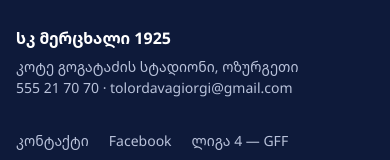
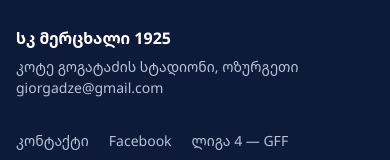
Before and after one commit to GiorgiGiorgadze23/mertskhali-website, a Next.js app: page /squad in a window 390 px wide. Shown: the part 6218-6378 px from the top of the page. Built offline with nearby package versions, Linux system fonts and the light colour scheme; no server answers; the database is empty.

Commit message:
Contact: remove phone number, email is now giorgadze@gmail.com (site + app)
Co-Authored-By: Claude Opus 5.5 <noreply@anthropic.com>
Claude-Session: https://claude.ai/code/session_015fLrvXcDpGm8dfszU14tH3

```diff
--- a/components/SiteFooter.tsx
+++ b/components/SiteFooter.tsx
@@ -11,7 +11,7 @@ export default function SiteFooter({ lang }: { lang: Lang }) {
           <strong>{d.clubFull}</strong>
           <div>{d.address}</div>
           <div>
-            {CONTACT.phone} · {CONTACT.email}
+            <a href={`mailto:${CONTACT.email}`}>{CONTACT.email}</a>
           </div>
         </div>
         <nav aria-label={d.footerMenu}>
--- a/components/pages/OtherPages.tsx
+++ b/components/pages/OtherPages.tsx
@@ -199,7 +199,6 @@ export function ContactPage({ lang }: { lang: Lang }) {
         <div className="main" style={{ display: "flex", flexDirection: "column", gap: 20 }}>
           <h1 className="h1">{d.contactTitle}</h1>
           <div><div className="muted" style={label}>{d.addressLabel}</div><div style={{ fontSize: 17 }}>{d.address}</div></div>
-          <div><div className="muted" style={label}>{d.phoneLabel}</div><a href={`tel:+995${CONTACT.phone.replace(/\s/g, "")}`} style={{ fontSize: 17 }}>{CONTACT.phone}</a></div>
           <div><div className="muted" style={label}>{d.emailLabel}</div><a href={`mailto:${CONTACT.email}`} style={{ fontSize: 17 }}>{CONTACT.email}</a></div>
           <div><div className="muted" style={label}>{d.socialLabel}</div><a href={CONTACT.facebook} target="_blank" rel="noopener" style={{ fontSize: 17, fontWeight: 700 }}>Facebook — {d.clubFull}</a></div>
           <iframe
--- a/lib/club.ts
+++ b/lib/club.ts
@@ -1,8 +1,7 @@
 // Club details shown across the site. Edit here and redeploy.
 export const CONTACT = {
   address: "კოტე გოგატაძის სტადიონი, ოზურგეთი",
-  phone: "555 21 70 70",
-  email: "tolordavagiorgi@gmail.com",
+  email: "giorgadze@gmail.com",
   facebook: "https://www.facebook.com/profile.php?id=61584229075980",
 };
 
```
Also changed, not shown: 2 other files (tests, documents, lock files or other folders).
